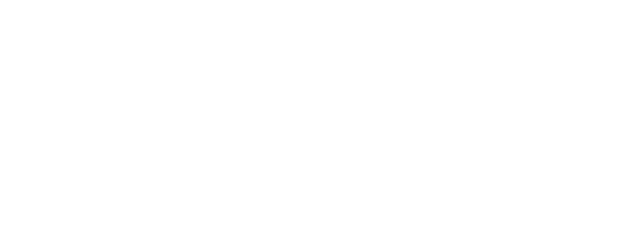
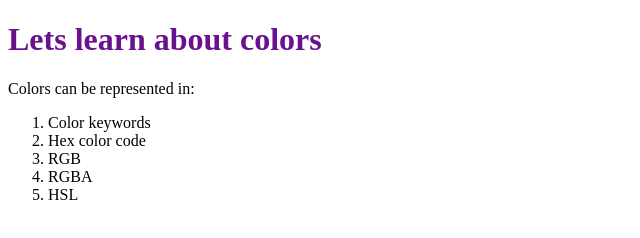
Before and after one commit to adityamurty-developer/web-dev, a plain HTML site: page css-practice/04-fonts-colors/colors.html in a window 1280 px wide. Shown: the whole page, without its empty margins (0-640 px from the left). Drawn offline with Linux system fonts and the light colour scheme.

Commit message:
Colors in CSS

```diff
--- a/css-practice/04-fonts-colors/colors.html
+++ b/css-practice/04-fonts-colors/colors.html
@@ -4,8 +4,27 @@
     <meta charset="UTF-8">
     <meta name="viewport" content="width=device-width, initial-scale=1.0">
     <title>Colors</title>
+    <style>
+        h1{
+            /* color: red; */
+            /* color: #2D61AD; */
+            /* color: rgb(30, 135, 16); */
+            /* color: rgba(0, 84, 255, 0.79) */
+            color: hsl(283, 79%, 31%);
+        }
+    </style>
 </head>
 <body>
-
+    <h1>Lets learn about colors</h1>
+    <p>
+        Colors can be represented in:
+        <ol>
+            <li>Color keywords</li>
+            <li>Hex color code</li>
+            <li>RGB</li>
+            <li>RGBA</li>
+            <li>HSL</li>
+        </ol>
+    </p>
 </body>
 </html>
```
